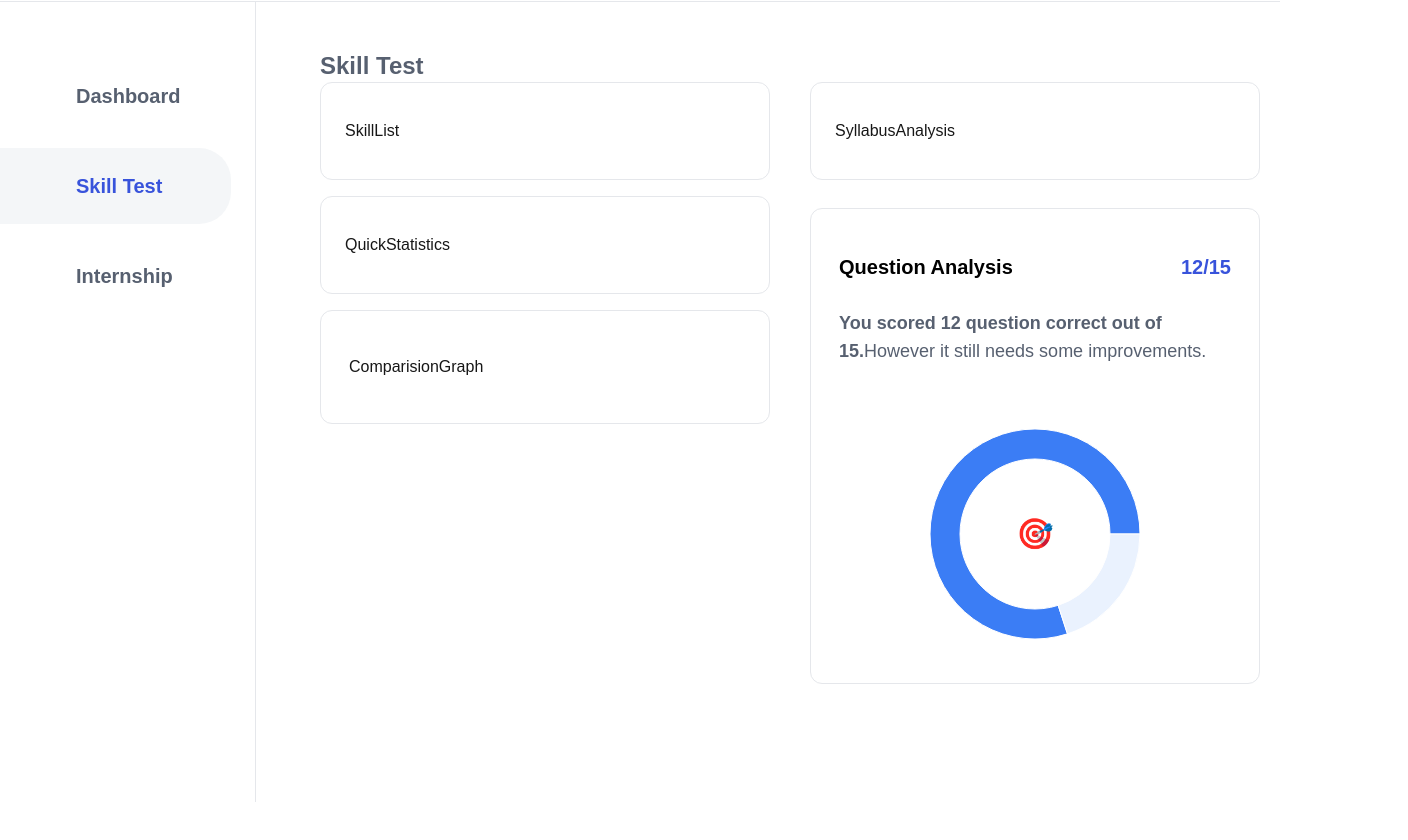
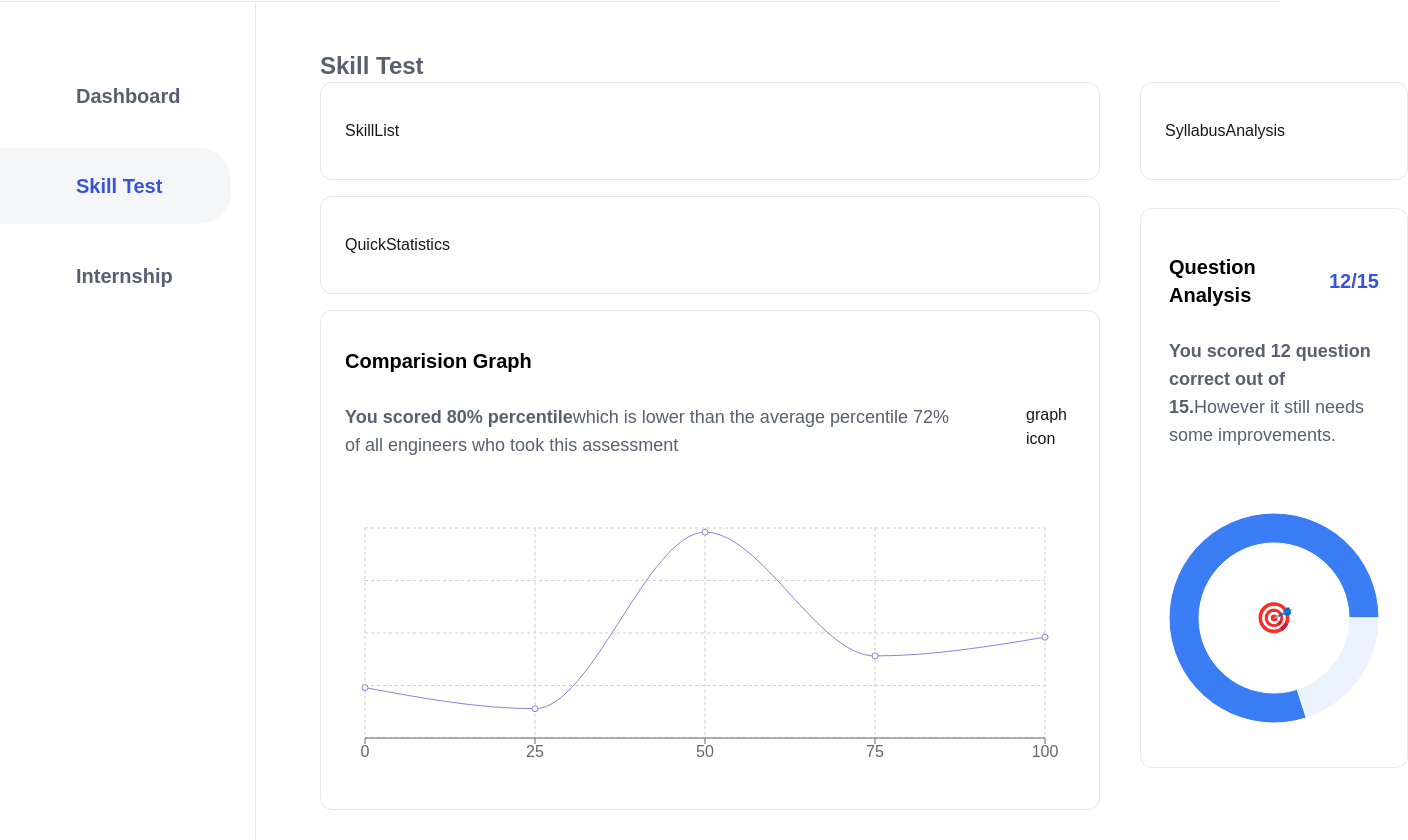
Before and after one commit to lost50U1/whatbytes-test, a Next.js app: page /skilltest in a window 1280 px wide. Shown: the part 131-971 px from the top of the page, 1408 px wide, since content can reach past the window. Before the commit the page ends 933 px from the top, so only its background shows below. Built offline with nearby package versions, Linux system fonts and the light colour scheme; some icons are missing.

Commit message:
comparision graph section done

```diff
--- a/components/CircularChart.js
+++ b/components/CircularChart.js
@@ -19,7 +19,7 @@ const CircularChart = ({ correct, question }) => {
     { name: "Remaining", value: question - correct },
   ];
 
-  const COLORS = ["#3B7DF5", "#EAF2FE"]; // Blue and light blue
+  const COLORS = ["#3B7DF5", "#EAF2FE"];
 
   return (
     <div className="mt-8 lg:mt-16 w-full h-[210px] flex items-center justify-center relative">
--- /dev/null
+++ b/components/ComparisionChart.js
@@ -0,0 +1,73 @@
+"use client";
+
+import { useEffect, useState } from "react";
+import {
+  CartesianGrid,
+  Legend,
+  Line,
+  LineChart,
+  Tooltip,
+  XAxis,
+  YAxis,
+} from "recharts";
+
+export default function ComparisionChart({ percentage, averatePercent }) {
+  const [mounted, setMounted] = useState(false);
+
+  useEffect(() => {
+    setMounted(true);
+  }, []);
+
+  if (!mounted) {
+    return null;
+  }
+
+  const data = [
+    {
+      name: "0",
+      uv: 4000,
+      pv: 2400,
+      amt: 2400,
+    },
+    {
+      name: "25",
+      uv: 3000,
+      pv: 1398,
+      amt: 2210,
+    },
+    {
+      name: "50",
+      uv: 2000,
+      pv: 9800,
+      amt: 2290,
+    },
+    {
+      name: "75",
+      uv: 2780,
+      pv: 3908,
+      amt: 2000,
+    },
+    {
+      name: "100",
+      uv: 1890,
+      pv: 4800,
+      amt: 2181,
+    },
+  ];
+
+  return (
+    <div className="mt-8 lg:mt-16">
+      <LineChart
+        width={730}
+        height={250}
+        data={data}
+        margin={{ top: 5, right: 30, left: 20, bottom: 5 }}
+      >
+        <CartesianGrid strokeDasharray="3 3" />
+        <XAxis dataKey="name" />
+        <Tooltip />
+        <Line type="monotone" dataKey="pv" stroke="#8884d8" />
+      </LineChart>
+    </div>
+  );
+}
--- a/components/ComparisionGraph.js
+++ b/components/ComparisionGraph.js
@@ -1,5 +1,27 @@
 import React from "react";
+import ComparisionChart from "./ComparisionChart";
 
 export default function ComparisionGraph() {
-  return <div className="card2">ComparisionGraph</div>;
+  const correct = 12;
+  const question = 15;
+  const averatePercent = 72;
+
+  const percentage = (correct / question) * 100;
+
+  return (
+    <div className="card">
+      <h3 className="card-title">Comparision Graph</h3>
+      <div className="mt-4 lg:mt-7 flex justify-between gap-4 lg:gap-16">
+        <p>
+          <span className="font-semibold">
+            You scored {percentage}% percentile
+          </span>
+          which is lower than the average percentile {averatePercent}% of all
+          engineers who took this assessment
+        </p>
+        <div>graph icon</div>
+      </div>
+      <ComparisionChart percentage={percentage} averatePercent={averatePercent} />
+    </div>
+  );
 }
```
